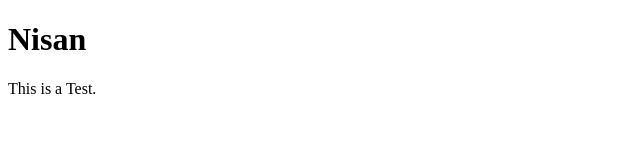
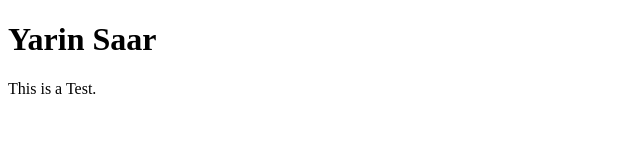
Before and after one commit to NisanS/test_project, a plain HTML site: page index.html in a window 1280 px wide. Shown: the whole page, without its empty margins (0-640 px from the left). Drawn offline with Linux system fonts and the light colour scheme.

Commit message:
commit 2

```diff
--- a/index.html
+++ b/index.html
@@ -5,7 +5,7 @@
 </head>
 <body>
 
-<h1>Nisan</h1>
+<h1>Yarin Saar</h1>
 <p>This is a Test.</p>
 
 </body>
```
